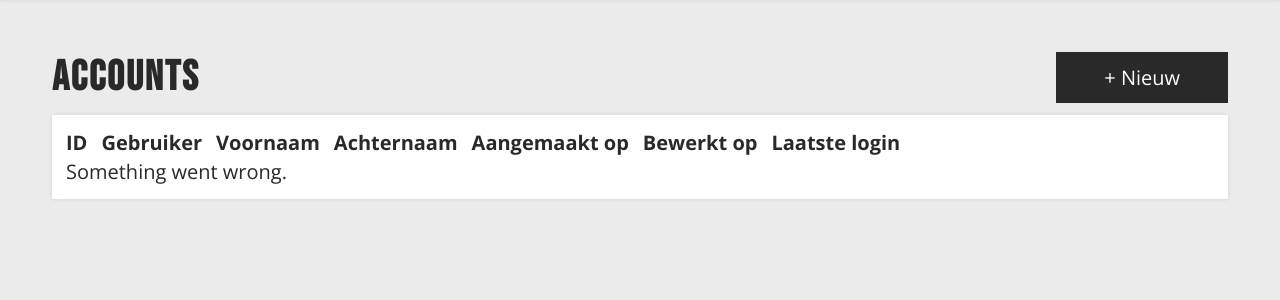
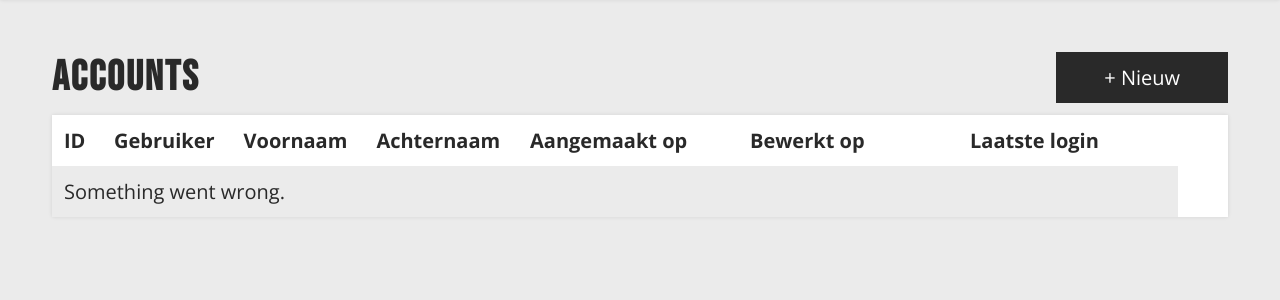
Before and after one commit to TheRealHavoc/admin.stemadvies, a PHP site: page /accounts in a window 1280 px wide. Shown: the part 146-446 px from the top of the page. Run offline with PHP 8.4, Linux system fonts and the light colour scheme; the visitor is signed in with stand-in values (Sample User, id 1); data that the repository does not hold is empty; some libraries are stand-ins or nearby versions.

Commit message:
add some css and stuff

```diff
--- a/app/views/pages/accounts.php
+++ b/app/views/pages/accounts.php
@@ -26,13 +26,14 @@
                 <table>
                     <thead>
                         <tr>
-                            <th><h2>ID</h2></th>
-                            <th><h2>Gebruiker</h2></th>
-                            <th><h2>Voornaam</h2></th>
-                            <th><h2>Achternaam</h2></th>
-                            <th><h2>Aangemaakt op</h2></th>
-                            <th><h2>Bewerkt op</h2></th>
-                            <th><h2>Laatste login</h2></th>
+                            <th id="id"><h2>ID</h2></th>
+                            <th id="username"><h2>Gebruiker</h2></th>
+                            <th id="firstname"><h2>Voornaam</h2></th>
+                            <th id="lastname"><h2>Achternaam</h2></th>
+                            <th id="created_on"><h2>Aangemaakt op</h2></th>
+                            <th id="last_edited"><h2>Bewerkt op</h2></th>
+                            <th id="last_login"><h2>Laatste login</h2></th>
+                            <th id="misc"></th>
                         </tr>
                     </thead>
                     <tbody>
@@ -45,13 +46,14 @@
 
                         <?php foreach ($res as $user): ?>
                             <tr>
-                                <td><span><?=$user[0];?></span></td>
-                                <td><span><?=$user[1];?></span></td>
-                                <td><span><?=$user[2];?></span></td>
-                                <td><span><?=$user[3];?></span></td>
-                                <td><span><?=$user[4];?></span></td>
-                                <td><span><?=$user[5];?></span></td>
-                                <td><span><?=$user[6];?></span></td>
+                                <td id="id"><span><?=$user[0];?></span></td>
+                                <td id="username"><span><?=$user[1];?></span></td>
+                                <td id="firstname"><span><?=$user[2];?></span></td>
+                                <td id="lastname"><span><?=$user[3];?></span></td>
+                                <td id="created_on"><span><?=$user[4];?></span></td>
+                                <td id="last_edited"><span><?=$user[5];?></span></td>
+                                <td id="last_login"><span><?=$user[6];?></span></td>
+                                <td id="misc"><a href=""><h2>:</h2></a></td>
                             </tr>
                         <?php endforeach; ?>
 
--- a/public/index.php
+++ b/public/index.php
@@ -15,5 +15,9 @@
 
         <?php include $requested_page; ?>
 
+        <script>
+
+        </script>
+
     </body>
 </html>
--- a/public/scss/components/_forms.scss
+++ b/public/scss/components/_forms.scss
@@ -25,7 +25,7 @@
 
     transition: 0.2s;
     &:hover {
-        background: $lightgrey;
+        background: inherit;
         padding: 8px 44px;
         border: 4px solid $black;
         color: $black;
@@ -61,3 +61,11 @@
         }
     }
 }
+
+.toggle {
+    cursor: pointer;
+    transition: 0.1s;
+    &:hover {
+        opacity: 0.6;
+    }
+}
--- a/public/scss/sections/_table.scss
+++ b/public/scss/sections/_table.scss
@@ -1,8 +1,10 @@
 table {
-    padding: 12px;
+    border-collapse: collapse;
+    width: 100%;
+    text-align: left;
     th, td {
+        padding: 12px;
         &:not(:last-child) {
-            text-align: left;
             padding-right: 12px;
         }
     }
@@ -10,6 +12,33 @@
 
     }
     tbody {
+        tr {
+            &:nth-child(odd) {
+                background: $lightgrey;
+            }
+        }
 
+        #misc {
+            .toggle {
+
+            }
+            .menu {
+                position: absolute;
+                float: right;
+                transform: translate(-110%, calc(-100% + 12px));
+                padding: 12px;
+                z-index: 9;
+                &:nth-child(even) {
+                    background: $lightgrey;
+                }
+            }
+        }
+    }
+
+    #id, #misc {
+        width: 50px;
+    }
+    #created_on, #last_edited, #last_login {
+        width: 220px;
     }
 }
```
Also changed, not shown: public/css/app.css, public/scss/sections/_main.scss (line endings or trailing spaces), 1 other file.
